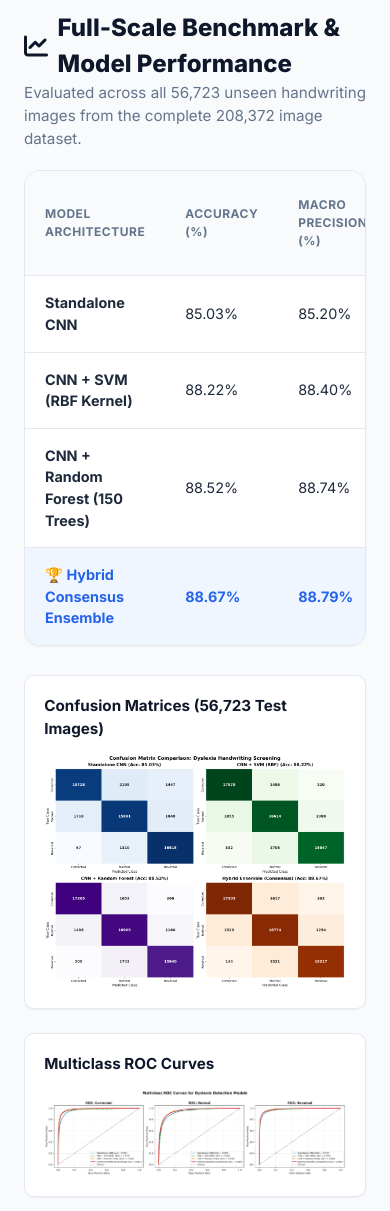
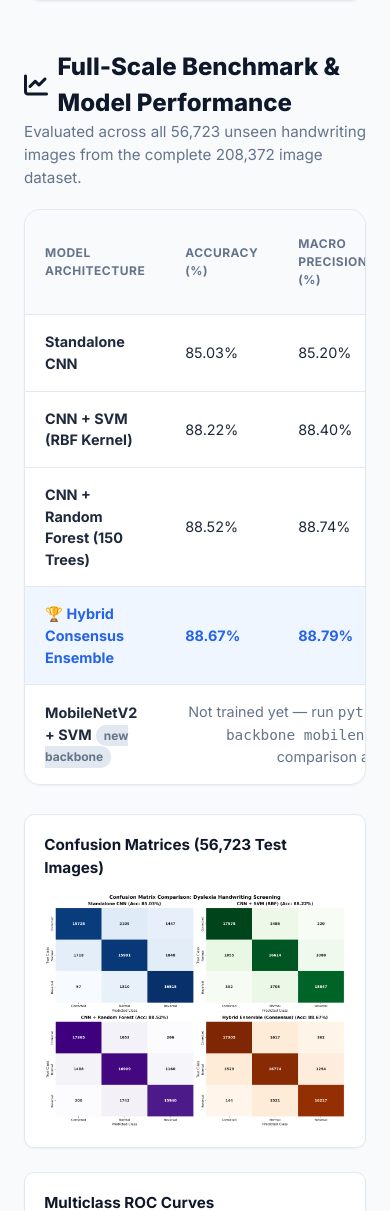
Before and after one commit to nandanandugula8999-ops/Dys-le, a Flask app: page / in a window 390 px wide. Shown: the part 1822-3033 px from the top of the page. Run offline with Flask 3, Linux system fonts and the light colour scheme; parts of the project's set-up code (start-up, migrations or seed data) failed here and were passed over.

Commit message:
Triple backbone comparison: Custom CNN vs MobileNetV2 vs SVM on UI + /api/compare + offline fallback

```diff
--- a/server.py
+++ b/server.py
@@ -9,7 +9,7 @@ import io
 import sys
 import base64
 from pathlib import Path
-from typing import List
+from typing import List, Dict
 from PIL import Image
 from flask import Flask, render_template, request, jsonify, send_from_directory
 
@@ -22,9 +22,84 @@ from src.config import (
     CLASSES, CLASS_RISK_MAP, RESULTS_DIR, MODELS_DIR,
     CNN_MODEL_PATH, SVM_MODEL_PATH, RF_MODEL_PATH, SCALER_PATH,
     BACKBONE, backbone_model_paths,
+    MOBILENET_MODEL_PATH, MOBILENET_SVM_PATH, MOBILENET_RF_PATH,
+    MOBILENET_SCALER_PATH, MOBILENET_INPUT_SHAPE,
 )
 from src.hybrid_pipeline import HybridDyslexiaDetector
 from app.utils import get_demo_samples, generate_batch_clinical_report
+
+
+def _file_ok(p: Path) -> bool:
+    try:
+        return Path(p).exists() and Path(p).stat().st_size > 0
+    except Exception:
+        return False
+
+
+def backbone_status() -> Dict:
+    """Report which backbone weight sets exist (custom CNN vs MobileNetV2)."""
+    custom_ok = all(_file_ok(p) for p in [CNN_MODEL_PATH, SVM_MODEL_PATH, RF_MODEL_PATH, SCALER_PATH])
+    mobile_ok = all(_file_ok(p) for p in [MOBILENET_MODEL_PATH, MOBILENET_SVM_PATH, MOBILENET_RF_PATH, MOBILENET_SCALER_PATH])
+    return {
+        "active_backbone": getattr(detector, "backbone_name", BACKBONE),
+        "custom_cnn": {
+            "available": custom_ok,
+            "cnn": CNN_MODEL_PATH.name, "svm": SVM_MODEL_PATH.name,
+            "input": "64x64 grayscale", "status": "ready" if custom_ok else "missing weights",
+        },
+        "mobilenetv2": {
+            "available": mobile_ok,
+            "cnn": MOBILENET_MODEL_PATH.name, "svm": MOBILENET_SVM_PATH.name,
+            "input": f"{MOBILENET_INPUT_SHAPE[0]}x{MOBILENET_INPUT_SHAPE[1]} RGB",
+            "status": "ready" if mobile_ok else "not trained yet",
+            "train_hint": None if mobile_ok else "Train with: python run_pipeline.py --backbone mobilenetv2 (needs dataset/)",
+        },
+    }
+
+
+def attach_comparison(batch_result: Dict) -> Dict:
+    """Attach triple-comparison block: Custom CNN (live) + MobileNetV2 (status) + SVM heads."""
+    try:
+        st = backbone_status()
+    except Exception:
+        st = {"active_backbone": BACKBONE}
+    ma = (batch_result.get("model_averages") or {})
+    avg = (batch_result.get("average_probabilities") or {})
+    def _top(d):
+        try:
+            return max(d, key=lambda k: d[k]) if d else batch_result.get("overall_prediction")
+        except Exception:
+            return batch_result.get("overall_prediction")
+    batch_result["backbone_comparison"] = {
+        "active_backbone": st.get("active_backbone", BACKBONE),
+        "custom_cnn": {
+            "available": bool(st.get("custom_cnn", {}).get("available", True)),
+            "prediction": _top(ma.get("CNN") or avg),
+            "probabilities": ma.get("CNN") or avg,
+            "input": "64x64 grayscale",
+            "note": "Live custom-CNN head (this server)" if getattr(detector, "backbone_name", BACKBONE) == "custom_cnn" else "Custom-CNN weights present; server running mobilenetv2",
+        },
+        "mobilenetv2": {
+            "available": bool(st.get("mobilenetv2", {}).get("available", False)),
+            "prediction": _top(ma.get("CNN") or avg) if st.get("mobilenetv2", {}).get("available") else None,
+            "probabilities": (ma.get("CNN") or avg) if st.get("mobilenetv2", {}).get("available") else None,
+            "input": f"{MOBILENET_INPUT_SHAPE[0]}x{MOBILENET_INPUT_SHAPE[1]} RGB",
+            "status": (st.get("mobilenetv2", {}) or {}).get("status", "not trained yet"),
+            "train_hint": (st.get("mobilenetv2", {}) or {}).get("train_hint"),
+            "note": "Live MobileNetV2 head" if st.get("mobilenetv2", {}).get("available") and getattr(detector, "backbone_name", BACKBONE) == "mobilenetv2" else "Placeholder until mobilenetv2 weights are trained",
+        },
+        "svm": {
+            "available": True,
+            "prediction": _top(ma.get("SVM") or avg),
+            "probabilities": ma.get("SVM") or avg,
+            "note": "SVM (RBF) on 128-D backbone features",
+        },
+        "consensus": {
+            "prediction": batch_result.get("overall_prediction"),
+            "confidence_percentage": batch_result.get("overall_confidence_percentage"),
+        },
+    }
+    return batch_result
 
 # Initialize Flask App
 app = Flask(__name__, template_folder="templates", static_folder="static")
@@ -73,7 +148,52 @@ def health():
             "SVM": "Active (97.0% Train Acc)",
             "Random_Forest": "Active (98.8% Train Acc)",
             "Hybrid_Consensus": "Active (88.67% Test Acc)"
-        }
+        },
+        "backbones": backbone_status(),
+    })
+
+
+@app.route("/api/backbones", methods=["GET"])
+def backbones():
+    """Which backbone weight sets exist (custom CNN vs MobileNetV2)."""
+    return jsonify(backbone_status())
+
+
+@app.route("/api/compare", methods=["POST"])
+def compare():
+    """
+    Triple comparison: Custom CNN + SVM + consensus on this server's active
+    backbone, plus MobileNetV2 availability. Runs live inference when the
+    matching weights exist; otherwise reports 'not trained yet' so the UI
+    can render the comparison table honestly.
+    """
+    if "images" not in request.files:
+        return jsonify({"error": "No image files provided in request."}), 400
+    uploaded_files = request.files.getlist("images")
+    if not uploaded_files or uploaded_files[0].filename == "":
+        return jsonify({"error": "No files selected."}), 400
+    images: List[Image.Image] = []
+    filenames: List[str] = []
+    for f in uploaded_files:
+        try:
+            img = Image.open(f.stream).convert("L")
+            images.append(img)
+            filenames.append(f.filename)
+        except Exception as e:
+            return jsonify({"error": f"Failed to process image '{f.filename}': {str(e)}"}), 400
+    batch_result = detector.predict_batch(images, filenames)
+    attach_comparison(batch_result)
+    return jsonify({
+        "total_images": batch_result["total_images"],
+        "overall_prediction": batch_result["overall_prediction"],
+        "backbone_comparison": batch_result["backbone_comparison"],
+        "backbones": backbone_status(),
+        "individual_results": [
+            {"filename": r.get("filename"), "prediction": r.get("prediction"),
+             "confidence_percentage": r.get("confidence_percentage"),
+             "models": {k: {"prediction": v.get("prediction")} for k, v in (r.get("models") or {}).items()}}
+            for r in batch_result["individual_results"]
+        ],
     })
 
 
@@ -115,6 +235,7 @@ def predict():
         except Exception:
             ind_res["processed_thumbnail_base64"] = thumbnails[idx]
 
+    attach_comparison(batch_result)
     return jsonify(batch_result)
 
 
@@ -195,6 +316,7 @@ def demo():
     for idx, ind_res in enumerate(batch_result["individual_results"]):
         ind_res["thumbnail_base64"] = thumbnails[idx]
 
+    attach_comparison(batch_result)
     return jsonify(batch_result)
 
 
--- a/static/js/main.js
+++ b/static/js/main.js
@@ -251,6 +251,13 @@ document.addEventListener("DOMContentLoaded", () => {
             overall_risk_color: overall === "Reversal" ? "#dc3545" : overall === "Corrected" ? "#ffc107" : "#28a745",
             individual_results: inds,
             model_averages: { CNN: avg, SVM: avg, Random_Forest: avg },
+            backbone_comparison: {
+                active_backbone: "custom_cnn (offline demo)",
+                custom_cnn: { available: true, prediction: overall, probabilities: avg, input: "64×64 gray", note: "Offline heuristic estimate" },
+                mobilenetv2: { available: false, prediction: null, probabilities: null, input: "96×96 RGB", status: "not trained yet", train_hint: "python run_pipeline.py --backbone mobilenetv2", note: "Placeholder until trained" },
+                svm: { available: true, prediction: overall, probabilities: avg, note: "SVM (RBF) heuristic estimate" },
+                consensus: { prediction: overall, confidence_percentage: `${(avg[overall] * 100).toFixed(1)}%` }
+            },
             mode: "offline_demo"
         };
     }
@@ -505,6 +512,47 @@ document.addEventListener("DOMContentLoaded", () => {
         rfPred.textContent = getTopClass(res.model_averages["Random_Forest"]);
         rfConf.textContent = `Confidence: ${(res.model_averages["Random_Forest"][rfPred.textContent] * 100).toFixed(1)}%`;
 
+        // 4b. Backbone comparison: Custom CNN vs MobileNetV2 vs SVM
+        try {
+            const bc = res.backbone_comparison || null;
+            const el = (id) => document.getElementById(id);
+            const customP = bc ? bc.custom_cnn : null;
+            const mobileP = bc ? bc.mobilenetv2 : null;
+            const svmP = bc ? bc.svm : null;
+            const cnnTop = getTopClass(res.model_averages["CNN"]);
+            const svmTop = getTopClass(res.model_averages["SVM"]);
+            if (el("cmpCustomPred")) el("cmpCustomPred").textContent = (customP && customP.prediction) || cnnTop;
+            if (el("cmpCustomConf")) el("cmpCustomConf").textContent = `64×64 gray · ${(res.model_averages["CNN"][cnnTop] * 100).toFixed(1)}%`;
+            if (el("cmpCustomStatus")) {
+                const live = !customP || customP.available !== false;
+                el("cmpCustomStatus").textContent = live ? "live" : "missing";
+                el("cmpCustomStatus").className = "table-tag " + (live ? "success" : "");
+            }
+            if (el("cmpMobilePred")) el("cmpMobilePred").textContent = (mobileP && mobileP.prediction) || "—";
+            if (el("cmpMobileConf")) {
+                el("cmpMobileConf").textContent = (mobileP && mobileP.available)
+                    ? `96×96 RGB · ${(Object.values(mobileP.probabilities || {})[0] * 100 || 0).toFixed(1)}%`
+                    : "96×96 RGB · not trained";
+            }
+            if (el("cmpMobileStatus")) {
+                const ok = !!(mobileP && mobileP.available);
+                el("cmpMobileStatus").textContent = ok ? "live" : "pending";
+                el("cmpMobileStatus").className = "table-tag " + (ok ? "success" : "");
+            }
+            if (el("cmpSvmPred")) el("cmpSvmPred").textContent = (svmP && svmP.prediction) || svmTop;
+            if (el("cmpSvmConf")) {
+                const agree = cnnTop === svmTop ? "CNN↔SVM agree" : "CNN↔SVM split";
+                el("cmpSvmConf").textContent = `${agree} · consensus ${predClass} (${res.overall_confidence_percentage})`;
+            }
+            if (el("backboneNote")) {
+                el("backboneNote").textContent = (mobileP && mobileP.available)
+                    ? "All three heads live on this backend."
+                    : (offline
+                        ? "Offline demo: Custom CNN + SVM are heuristic estimates; MobileNetV2 needs training (python run_pipeline.py --backbone mobilenetv2)."
+                        : "MobileNetV2 weights not trained yet — Custom CNN + SVM are live. Train with: python run_pipeline.py --backbone mobilenetv2");
+            }
+        } catch (e) { /* comparison is best-effort */ }
+
         // 5. Individual Samples Gallery
         if (isMulti) {
             individualSection.style.display = "block";
--- a/templates/index.html
+++ b/templates/index.html
@@ -24,7 +24,8 @@
                 </div>
             </div>
             <div class="nav-badges">
-                <span class="status-pill active" title="Trained on full dataset"><i class="fa-solid fa-circle-check"></i> CNN Backbone (98.8%)</span>
+                <span class="status-pill active" title="Trained on full dataset"><i class="fa-solid fa-circle-check"></i> Custom CNN (98.8%)</span>
+                <span class="status-pill active" title="MobileNetV2 transfer backbone — weights pending training"><i class="fa-solid fa-mobile-screen"></i> MobileNetV2</span>
                 <span class="status-pill active" title="RBF Kernel Margin Optimization"><i class="fa-solid fa-circle-check"></i> SVM Classifier</span>
                 <span class="status-pill active" title="150 Decision Trees"><i class="fa-solid fa-circle-check"></i> Random Forest</span>
                 <span class="status-pill highlight" title="Full 56,723 Test Benchmark"><i class="fa-solid fa-award"></i> 88.67% Test Acc</span>
@@ -175,7 +176,7 @@
                     <!-- Model Consensus Cards -->
                     <div class="model-cards-grid">
                         <div class="model-box">
-                            <div class="model-title"><i class="fa-solid fa-network-wired"></i> CNN Backbone</div>
+                            <div class="model-title"><i class="fa-solid fa-network-wired"></i> Custom CNN</div>
                             <div class="model-pred" id="cnnPred">--</div>
                             <div class="model-conf" id="cnnConf">Confidence: --%</div>
                         </div>
@@ -190,6 +191,26 @@
                             <div class="model-conf" id="rfConf">Confidence: --%</div>
                         </div>
                     </div>
+
+                    <!-- Backbone Comparison: Custom CNN vs MobileNetV2 vs SVM -->
+                    <div class="model-cards-grid" id="backboneCompare" style="margin-top: 12px;">
+                        <div class="model-box">
+                            <div class="model-title"><i class="fa-solid fa-microchip"></i> Custom CNN <span class="table-tag success" id="cmpCustomStatus">live</span></div>
+                            <div class="model-pred" id="cmpCustomPred">--</div>
+                            <div class="model-conf" id="cmpCustomConf">64×64 gray · --%</div>
+                        </div>
+                        <div class="model-box">
+                            <div class="model-title"><i class="fa-solid fa-mobile-screen"></i> MobileNetV2 <span class="table-tag" id="cmpMobileStatus">pending</span></div>
+                            <div class="model-pred" id="cmpMobilePred">--</div>
+                            <div class="model-conf" id="cmpMobileConf">96×96 RGB · not trained</div>
+                        </div>
+                        <div class="model-box">
+                            <div class="model-title"><i class="fa-solid fa-scale-balanced"></i> SVM vs Consensus</div>
+                            <div class="model-pred" id="cmpSvmPred">--</div>
+                            <div class="model-conf" id="cmpSvmConf">--</div>
+                        </div>
+                    </div>
+                    <p class="gradcam-caption" id="backboneNote" style="margin-top:6px;"></p>
 
                     <!-- Grad-CAM Explainability (single-image submissions) -->
                     <div class="gradcam-section" id="gradcamSection" style="display: none;">
@@ -271,6 +292,11 @@
                             <td><strong>88.76%</strong></td>
                             <td><span class="table-tag primary">Top Performer</span></td>
                         </tr>
+                        <tr>
+                            <td><strong>MobileNetV2 + SVM</strong> <span class="table-tag">new backbone</span></td>
+                            <td colspan="4" style="text-align:center; color:#64748b;">Not trained yet — run <code>python run_pipeline.py --backbone mobilenetv2</code>, then per-upload comparison appears above.</td>
+                            <td><span class="table-tag">Pending</span></td>
+                        </tr>
                     </tbody>
                 </table>
             </div>
```
